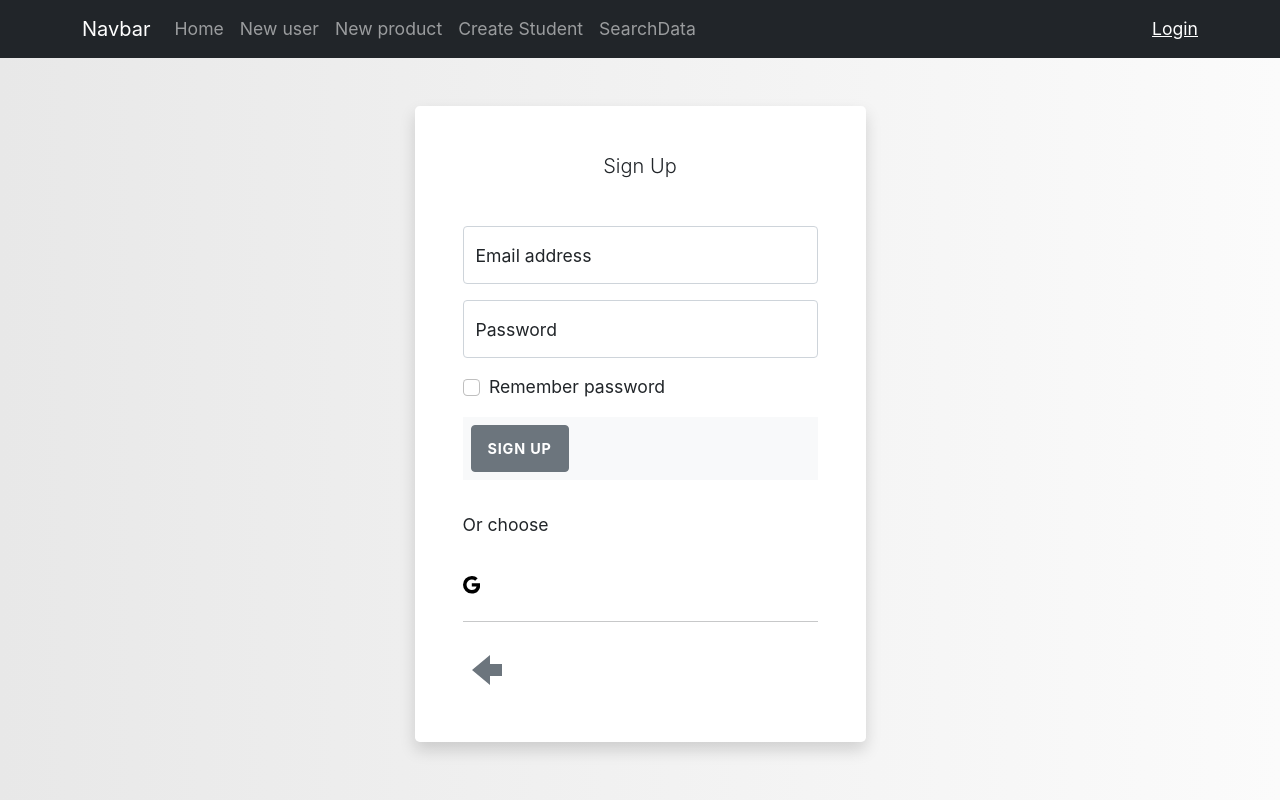
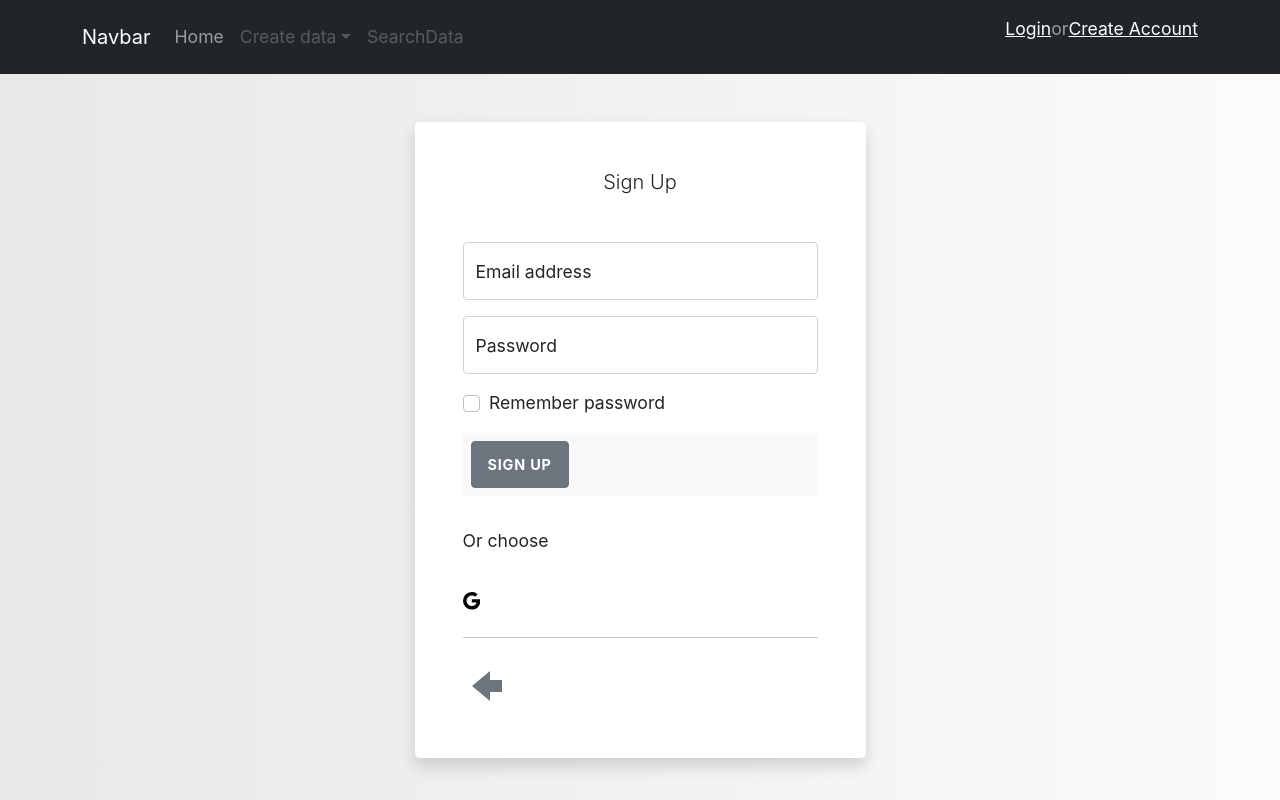
Before and after one commit to filipe1238/firebase-authentication, a React (Create React App) app: page /createdata in a window 1280 px wide. Shown: the top 800 px of the page. Built offline with nearby package versions, Linux system fonts and the light colour scheme.

Commit message:
project organization

```diff
--- a/src/components/extra-components/Navbar.js
+++ b/src/components/extra-components/Navbar.js
@@ -4,9 +4,7 @@ import { Navbar, Container, NavDropdown, Nav } from 'react-bootstrap';
 
 const NavBar = () => {
   const [logged, setLogged] = useState(false);
-
   useEffect(() => {
-
     if (localStorage.getItem('user')) {
       setLogged(true);
     } else {
@@ -23,22 +21,17 @@ const NavBar = () => {
           <Navbar.Collapse id="responsive-navbar-nav">
             <Nav className="me-auto">
               <Nav.Link href="/home">Home</Nav.Link>
-              <Nav.Link href="/createdata">New user</Nav.Link>
-              <Nav.Link href="/createproduct">New product</Nav.Link>
-              <Nav.Link href="/newstudent">Create Student</Nav.Link>
-              <Nav.Link href="/readdata">SearchData</Nav.Link>
 
-              {/*   <NavDropdown title="Dropdown" id="collasible-nav-dropdown">
-                <NavDropdown.Item href="#action/3.1">Action</NavDropdown.Item>
-                <NavDropdown.Item href="#action/3.2">
-                  Another action
+              <NavDropdown disabled={!logged} title="Create data" id="collasible-nav-dropdown">
+                <NavDropdown.Item href="/newstudent">Create Student</NavDropdown.Item>
+                {/*   <NavDropdown.Divider /> */}
+                <NavDropdown.Item href="/createproduct">
+                  Create Product
                 </NavDropdown.Item>
-                <NavDropdown.Item href="#action/3.3">Something</NavDropdown.Item>
-                <NavDropdown.Divider />
-                <NavDropdown.Item href="#action/3.4">
-                  Separated link
-                </NavDropdown.Item>
-              </NavDropdown> */}
+              </NavDropdown>
+
+              <Nav.Link  disabled={!logged} href="/readdata">SearchData</Nav.Link>
+
 
             </Nav>
           </Navbar.Collapse>
@@ -48,15 +41,21 @@ const NavBar = () => {
                 <NavDropdown.Item href="/home"
                   onClick={() => {
                     localStorage.removeItem('user');
-                  }}
-                >
+                  }}>
                   Logout
                 </NavDropdown.Item>
               </NavDropdown>
-            </> :
+            </> : <>
               <Navbar.Text>
-                <a href="/login">Login</a>
-              </Navbar.Text>}
+                <a href="/login" className=''>Login </a>
+              </Navbar.Text>
+              <Navbar.Text>
+                <p className='ml-2 mr-2'>or</p>
+              </Navbar.Text>
+              <Navbar.Text>
+                <a href="/createdata" className='text-nowrap'>Create Account</a>
+              </Navbar.Text>
+            </>}
           </Nav>
         </Container>
       </Navbar >
--- /dev/null
+++ b/src/components/pages/CreateData.js
@@ -0,0 +1,139 @@
+import React, { useState } from 'react'
+import { GoArrowLeft } from "react-icons/go";
+import { BsGoogle } from "react-icons/bs";
+import { useNavigate } from "react-router-dom";
+import Alert from '../Alert';
+import { app } from "../../firebaseConfig"
+import { getAuth, createUserWithEmailAndPassword, signInWithEmailAndPassword } from "firebase/auth";
+import { GoogleAuthProvider, signInWithPopup } from "firebase/auth";
+
+
+const CreateData = () => {
+  let auth = getAuth(app);
+  let googleProvider = new GoogleAuthProvider(app)
+  let navigate = useNavigate();
+
+
+  const [data, setData] = useState({});
+  const [message, setMessage] = useState('initial message, no errors')
+  const [messageType, setMessageType] = useState('');
+  const [isMessageVis, setMessageVis] = useState(false);
+
+  const handleChange = (event) => {
+    let newInput = { [event.target.name]: event.target.value }
+    setData({ ...data, ...newInput });
+  }
+  const removeAlert = () => {
+    setMessage('')
+    setMessageType('')
+    setMessageVis(false);
+  }
+  const showAlert = (message, type) => {
+    setMessage(message)
+    setMessageType(type)
+    setMessageVis(true);
+  }
+  const handleSubmit = (event) => {
+    event.preventDefault();
+    /* use 'createUserWithEmailAndPassword' for registrations */
+    createUserWithEmailAndPassword(auth, data.email, data.password)
+      .then((response) => {
+        showAlert('User Created Succesfully', 'success');
+        setTimeout(function () {
+          setMessage('');
+          navigate("/");
+        }, 1500);
+        /*console.log(response.user);
+                localStorage.setItem('user', JSON.stringify(response.user));
+                   const stringifiedPerson = localStorage.getItem('user');
+               const personAsObjectAgain = JSON.parse(localStorage.getItem('user'));
+                navigate("/");  */
+      })
+      .catch((err) => {
+        showAlert(err.message, 'danger');
+        setTimeout(function () {
+          setMessage('');
+          showAlert();
+        }, 6000);
+      })
+  }
+  return (
+    <div className="container">
+      <div className="row">
+        <div className="col-sm-9 col-md-7 col-lg-5 mx-auto">
+          <div className="card border-0 shadow rounded-3 my-5">
+            <div className="card-body p-4 p-sm-5">
+              <h5 className="card-title text-center mb-5 fw-light fs-5">Sign Up</h5>
+              <form onSubmit={(e) => {
+                handleSubmit(e)
+              }}>
+                <div className="form-floating mb-3">
+                  <input
+                    onChange={(e) => {
+                      handleChange(e)
+                    }}
+                    name="email"
+                    type="email"
+                    className="form-control"
+                    id="floatingInput"
+                    placeholder="name@example.com" />
+                  <label htmlFor="floatingInput">Email address</label>
+                </div>
+                <div className="form-floating mb-3">
+                  <input
+                    onChange={(e) => {
+                      handleChange(e)
+                    }}
+                    name="password"
+                    type="password"
+                    className="form-control"
+                    id="floatingPassword"
+                    placeholder="Password" />
+                  <label htmlFor="floatingPassword">Password</label>
+                </div>
+
+                <div className="form-check mb-3">
+                  <input className="form-check-input" type="checkbox" value="" id="rememberPasswordCheck" />
+                  <label className="form-check-label" htmlFor="rememberPasswordCheck">
+                    Remember password
+                  </label>
+                </div>
+                <div className="d-grid gap-3">
+                  <div className="p-2 bg-light">
+                    <button className="btn btn-secondary btn-login text-uppercase fw-bold" type="submit">
+                      Sign Up
+                    </button></div>
+                  <div>
+                    {isMessageVis && <Alert type={messageType} message={message} removeAlert={removeAlert} />}
+                  </div>
+                  <div>
+                    <p>Or choose</p>
+                  </div>
+                  <div className="row justify-content-left">
+                    <button className="col-md-1 nav-btn"><BsGoogle type='nav-icons' /></button>
+                  </div>
+                </div>
+
+                <hr className="my-4" />
+                {/*  <div className="d-grid mb-2">
+                  <button className="btn btn-google btn-login text-uppercase fw-bold" type="submit">
+                    <i className="fab fa-google me-2"></i> Sign in with Google
+                  </button>
+                </div>
+                <div className="d-grid">
+                  <button className="btn btn-facebook btn-login text-uppercase fw-bold" type="submit">
+                    <i className="fab fa-facebook-f me-2"></i> Sign in with Facebook
+                  </button>
+                </div> */}
+              </form>
+              <a href="/home" className='link-secondary'><GoArrowLeft className='icon-backarrow' /></a>
+
+            </div>
+          </div>
+        </div>
+      </div>
+    </div>
+  )
+}
+
+export default CreateData
--- a/src/components/CreateData.js
+++ b/src/components/pages/Login.js
@@ -1,28 +1,27 @@
-import React, { useState } from 'react'
+import React, { useEffect, useState } from 'react'
 import { GoArrowLeft } from "react-icons/go";
 import { BsGoogle } from "react-icons/bs";
 import { useNavigate } from "react-router-dom";
-import Alert from './Alert';
-import { app } from "../firebaseConfig"
-import { getAuth, createUserWithEmailAndPassword, signInWithEmailAndPassword } from "firebase/auth";
+import Alert from '../Alert';
+import { app } from "../../firebaseConfig"
+import { getAuth, createUserWithEmailAndPassword, signInWithEmailAndPassword, sendPasswordResetEmail } from "firebase/auth";
 import { GoogleAuthProvider, signInWithPopup } from "firebase/auth";
+import '../styles.css';
+import { type } from '@testing-library/user-event/dist/type';
 
-
-const CreateData = () => {
+function Login({ setShowNav }) {
   let auth = getAuth(app);
   let googleProvider = new GoogleAuthProvider(app)
   let navigate = useNavigate();
-
-
   const [data, setData] = useState({});
   const [message, setMessage] = useState('initial message, no errors')
   const [messageType, setMessageType] = useState('');
   const [isMessageVis, setMessageVis] = useState(false);
 
-  const handleChange = (event) => {
-    let newInput = { [event.target.name]: event.target.value }
-    setData({ ...data, ...newInput });
-  }
+  useEffect(() => {
+    setShowNav(false);
+  }, []);
+
   const removeAlert = () => {
     setMessage('')
     setMessageType('')
@@ -33,28 +32,38 @@ const CreateData = () => {
     setMessageType(type)
     setMessageVis(true);
   }
+  const resetPassword = (event, email) => {
+    event.preventDefault();
+    sendPasswordResetEmail(auth, email)
+      .then((response) => {
+        showAlert(response.message, 'success')
+      })
+      .catch((error) => {
+        showAlert(error.message, 'danger')
+        const errorCode = error.code;
+        const errorMessage = error.message;
+        // ..
+      });
+  }
+
+
+  const handleChange = (event) => {
+    let newInput = { [event.target.name]: event.target.value }
+    setData({ ...data, ...newInput });
+  }
   const handleSubmit = (event) => {
     event.preventDefault();
     /* use 'createUserWithEmailAndPassword' for registrations */
-    createUserWithEmailAndPassword(auth, data.email, data.password)
+    signInWithEmailAndPassword(auth, data.email, data.password)
       .then((response) => {
-        showAlert('User Created Succesfully', 'success');
-        setTimeout(function () {
-          setMessage('');
-          navigate("/");
-        }, 1500);
-        /*console.log(response.user);
-                localStorage.setItem('user', JSON.stringify(response.user));
-                   const stringifiedPerson = localStorage.getItem('user');
-               const personAsObjectAgain = JSON.parse(localStorage.getItem('user'));
-                navigate("/");  */
+        localStorage.setItem('user', JSON.stringify(response.user));
+        /*    const stringifiedPerson = localStorage.getItem('user'); */
+        const personAsObjectAgain = JSON.parse(localStorage.getItem('user'));
+        setShowNav(true);
+        navigate("/");
       })
       .catch((err) => {
         showAlert(err.message, 'danger');
-        setTimeout(function () {
-          setMessage('');
-          showAlert();
-        }, 6000);
       })
   }
   return (
@@ -63,7 +72,7 @@ const CreateData = () => {
         <div className="col-sm-9 col-md-7 col-lg-5 mx-auto">
           <div className="card border-0 shadow rounded-3 my-5">
             <div className="card-body p-4 p-sm-5">
-              <h5 className="card-title text-center mb-5 fw-light fs-5">Sign Up</h5>
+              <h5 className="card-title text-center mb-5 fw-light fs-5">Sign In</h5>
               <form onSubmit={(e) => {
                 handleSubmit(e)
               }}>
@@ -101,10 +110,10 @@ const CreateData = () => {
                 <div className="d-grid gap-3">
                   <div className="p-2 bg-light">
                     <button className="btn btn-secondary btn-login text-uppercase fw-bold" type="submit">
-                      Sign Up
+                      Sign in
                     </button></div>
                   <div>
-                    {isMessageVis && <Alert type={messageType} message={message} removeAlert={removeAlert} />}
+                    {isMessageVis && <Alert message={message} type={messageType} removeAlert={removeAlert} />}
                   </div>
                   <div>
                     <p>Or choose</p>
@@ -126,8 +135,9 @@ const CreateData = () => {
                   </button>
                 </div> */}
               </form>
+
+              <div><a href="/resetpassword" class="link-secondary">forgot password ?</a></div>
               <a href="/home" className='link-secondary'><GoArrowLeft className='icon-backarrow' /></a>
-
             </div>
           </div>
         </div>
@@ -136,4 +146,4 @@ const CreateData = () => {
   )
 }
 
-export default CreateData
+export default Login
--- a/src/components/products/NewProduct.js
+++ b/src/components/pages/products/NewProduct.js
@@ -1,7 +1,7 @@
 import React, { useCallback, useState } from 'react'
-import { app, database } from "../../firebaseConfig"
+import { app, database } from "../../../firebaseConfig"
 import { addDoc, collection } from 'firebase/firestore';
-import Alert from '../Alert';
+import Alert from '../../Alert';
 import NewProducForm from './forms/NewProducForm';
 
 const NewProduct = () => {
--- a/src/components/products/forms/NewProducForm.js
+++ b/src/components/pages/products/forms/NewProducForm.js
@@ -78,10 +78,7 @@ const NewProducForm = ({ handleSubmit, handleChange }) => {
                   </div>
                 </div>
                 <hr className="my-4" />
-
               </form>
-
-
             </div>
           </div>
         </div>
--- a/src/components/NewStudent.js
+++ b/src/components/students/NewStudent.js
@@ -1,7 +1,7 @@
 import React, { useCallback, useState } from 'react'
-import { app, database } from "../firebaseConfig"
+import { app, database } from "../../firebaseConfig"
 import { addDoc, collection  } from 'firebase/firestore';
-import Alert from './Alert';
+import Alert from '../Alert';
 
 const CreateData = () => {
   /*   let navigate = useNavigate(); */
```
Also changed, not shown: src/App.js (+9 -6 lines), src/components/Search.js (deleted, +0 -9 lines), src/components/extra-components/api/ApiTesting.js (added, +38 -0 lines), src/components/extra-components/api/ClientProviderAPI.js (added, +16 -0 lines), src/components/pages/Footer.js (renamed from src/components/Footer.js), src/components/pages/Home.js (renamed from src/components/Home.js).
